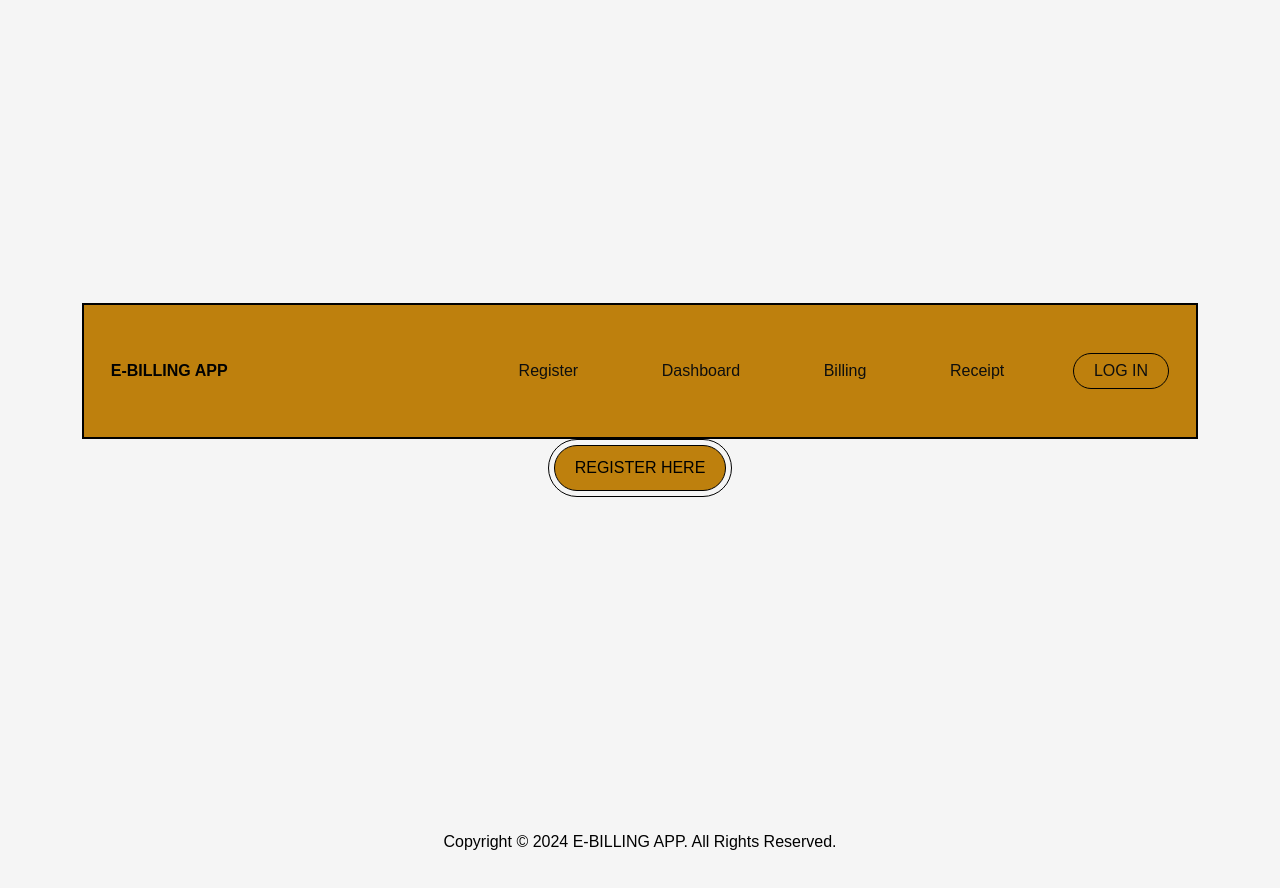
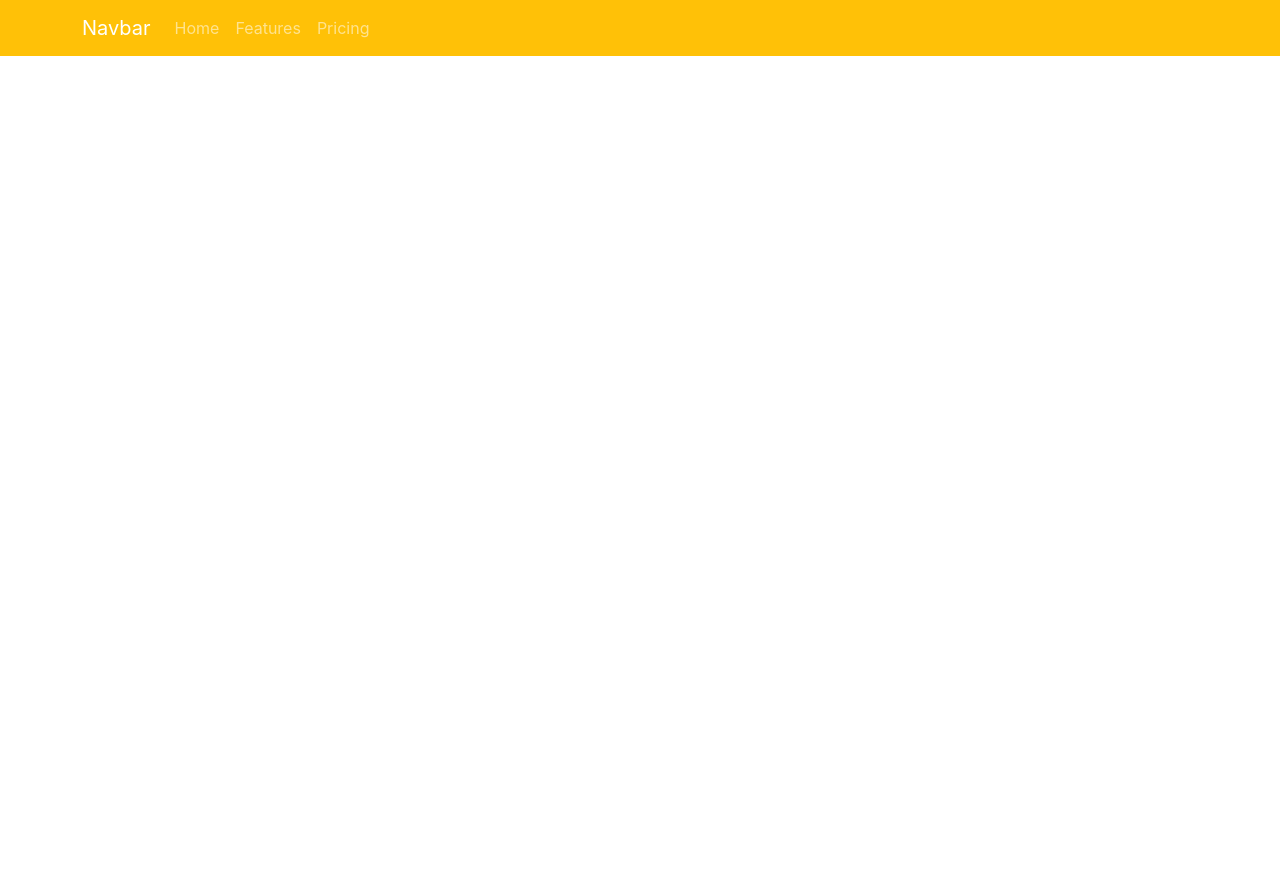
Before and after one commit to jadecrpn/E-Bayad-Center, a React (Create React App) app: page / in a window 1280 px wide. Shown: the top 888 px of the page. After the commit the page ends 800 px from the top, so only its background shows below. Built offline with nearby package versions, Linux system fonts and the light colour scheme; the HTML template or start-up script is replaced by a standard one.

Commit message:
Installed Some Modules
Material UI

```diff
--- a/src/App.js
+++ b/src/App.js
@@ -1,59 +1,59 @@
-// src/App.js
-import React from 'react';
-import { BrowserRouter as Router, Routes, Route } from 'react-router-dom';
-import RegisterForm from './components/RegisterForm';
-import Dashboard from './components/Dashboard';
-import BillingOperations from './components/BillingOperations';
-import Receipt from './components/Receipt';
+// // src/App.js
+// import React from 'react';
+// import { BrowserRouter as Router, Route, Switch } from 'react-router-dom';
+// import RegisterForm from './components/RegisterForm';
+// import Dashboard from './components/Dashboard';
+// import BillingOperations from './components/BillingOperations';
+// import Receipt from './components/Receipt';
 
+// import './App.css';
 
+// const App = () => {
+//   return (
+//     <Router>
+//       <div className="container">
+//         <header>
+//           <h1>E-Wallet App</h1>
+//         </header>
+//         <nav>
+//           <a href="/register">Register</a>
+//           <a href="/dashboard">Dashboard</a>
+//           <a href="/billing">Billing</a>
+//           <a href="/receipt">Receipt</a>
+//         </nav>
+//         <Switch>
+//           <Route path="/register" component={RegisterForm} />
+//           <Route path="/dashboard" component={Dashboard} />
+//           <Route path="/billing" component={BillingOperations} />
+//           <Route path="/receipt" component={Receipt} />
+//         </Switch>
+//       </div>
+//     </Router>
+//   );
+// };
 
-import './App.css';
+// export default App;
 
-const App = () => {
-  const buttonStyle = {
-    backgroundColor: '#be800d',
-    color: '#000000',
-    border: '1px solid rgb(0, 0, 0)',
-    padding: '10px 20px',
-    textDecoration: 'none',
-    borderRadius: '50px',
-    cursor: 'pointer',
-    display: 'block',
-    margin: '0 auto', // Center the button horizontally
-  };
+import Container from 'react-bootstrap/Container';
+import Nav from 'react-bootstrap/Nav';
+import Navbar from 'react-bootstrap/Navbar';
 
+function ColorSchemesExample() {
   return (
-    <Router>
-      <div className="container">
-        <nav>
-            <div class = "title"> E-BILLING APP </div>
-              <a href="/register">Register</a>
-              <a href="/dashboard">Dashboard</a>
-              <a href="/billing">Billing</a>
-              <a href="/receipt">Receipt</a>
-              <button className = "nav-buttons"> <a href="/register" > LOG IN </a></button>
-        </nav>
+    <>
+      <Navbar bg="warning" data-bs-theme="dark">
+        <Container>
+          <Navbar.Brand href="#home">Navbar</Navbar.Brand>
+          <Nav className="me-auto">
+            <Nav.Link href="#home">Home</Nav.Link>
+            <Nav.Link href="#features">Features</Nav.Link>
+            <Nav.Link href="#pricing">Pricing</Nav.Link>
+          </Nav>
+        </Container>
+      </Navbar>
 
-        <div>
-          <button><a href="/register" style={buttonStyle}> REGISTER HERE </a></button>
-        </div>
+    </>
+  );
+}
 
-
-        <Routes>
-          <Route path="/register" element={<RegisterForm />} />
-          <Route path="/dashboard" element={<Dashboard />} />
-          <Route path="/billing"  element={<BillingOperations />} />
-          <Route path="/receipt" element={<Receipt />} />
-        </Routes>
-
-      </div>
-
-      <footer>
-          <p>Copyright &#169; 2024 E-BILLING APP. All Rights Reserved.</p>
-      </footer>
-    </Router>
-  );
-};
-
-export default App;
+export default ColorSchemesExample;
```
Also changed, not shown: package.json (+7 -0 lines), 1 other file (tests, documents, lock files or other folders).
